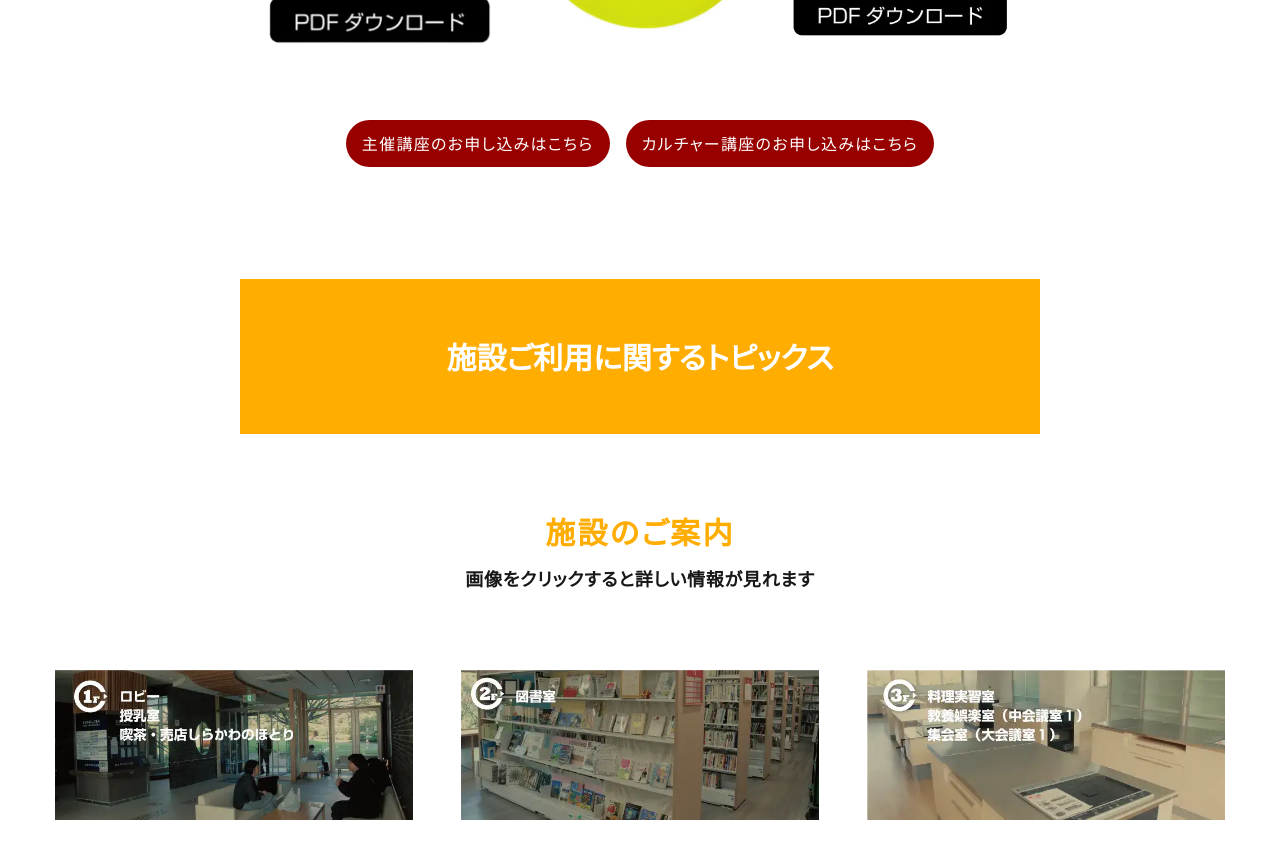
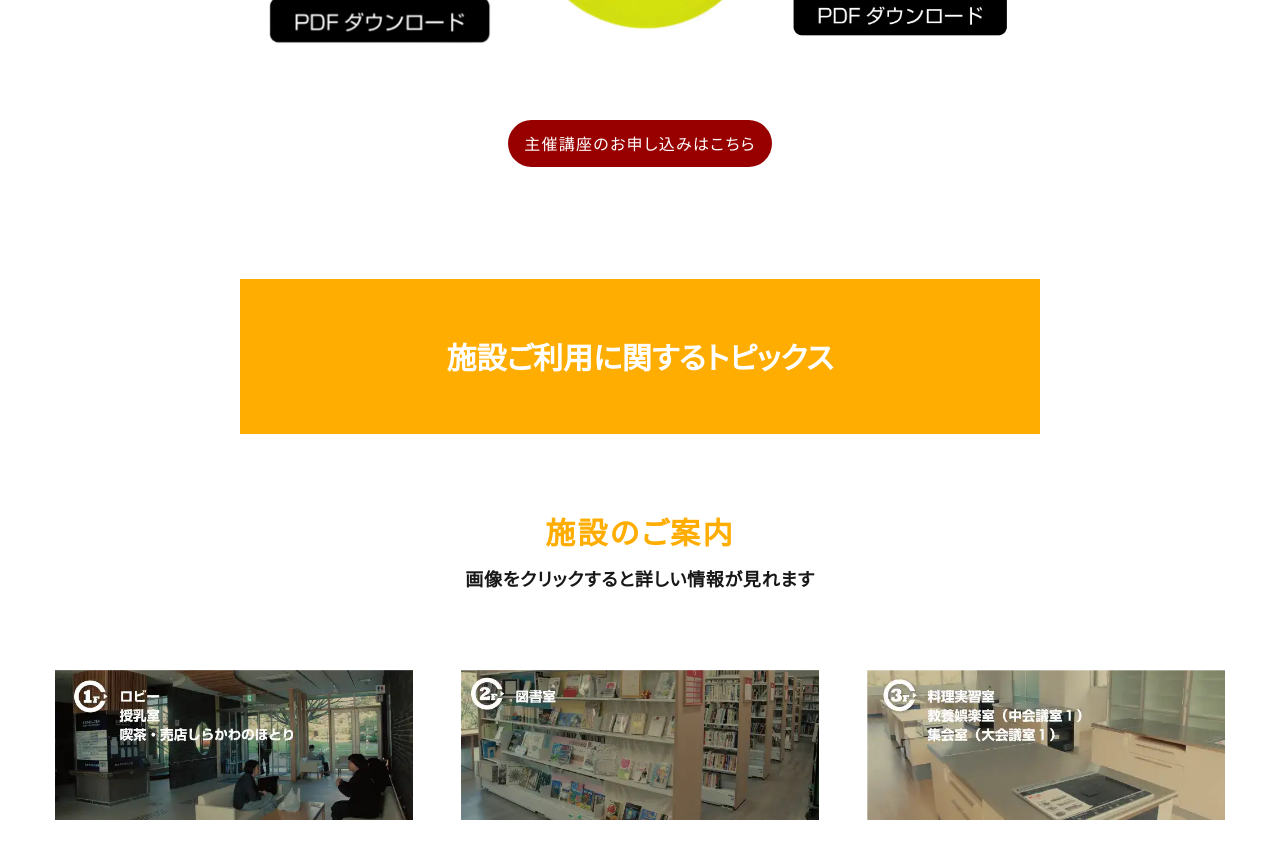
Before and after one commit to ken-atnek/shirakawa-chuo-cc.com_2507, a Next.js app: page / in a window 1280 px wide. Shown: the part 1680-2546 px from the top of the page. Built offline with nearby package versions, Linux system fonts and the light colour scheme; no server answers.

Commit message:
カルチャー講座フォームリンク非表示

```diff
--- a/src/components/BlockCourseGuide.tsx
+++ b/src/components/BlockCourseGuide.tsx
@@ -79,12 +79,12 @@ const BlockCourseGuide = () => {
         >
           主催講座のお申し込みはこちら
         </ExternalLink>
-        <ExternalLink
+        {/* <ExternalLink
           href="https://forms.zohopublic.com/td0625g/form/Untitled63/formperma/Z9YxJucNpmbogL5m63OnOkGC1LO0izVQ1_8D9pZgZgQ"
           aria-label="カルチャー講座のお申し込みはこちら"
         >
           カルチャー講座のお申し込みはこちら
-        </ExternalLink>
+        </ExternalLink> */}
       </nav>
     </>
   );
```
